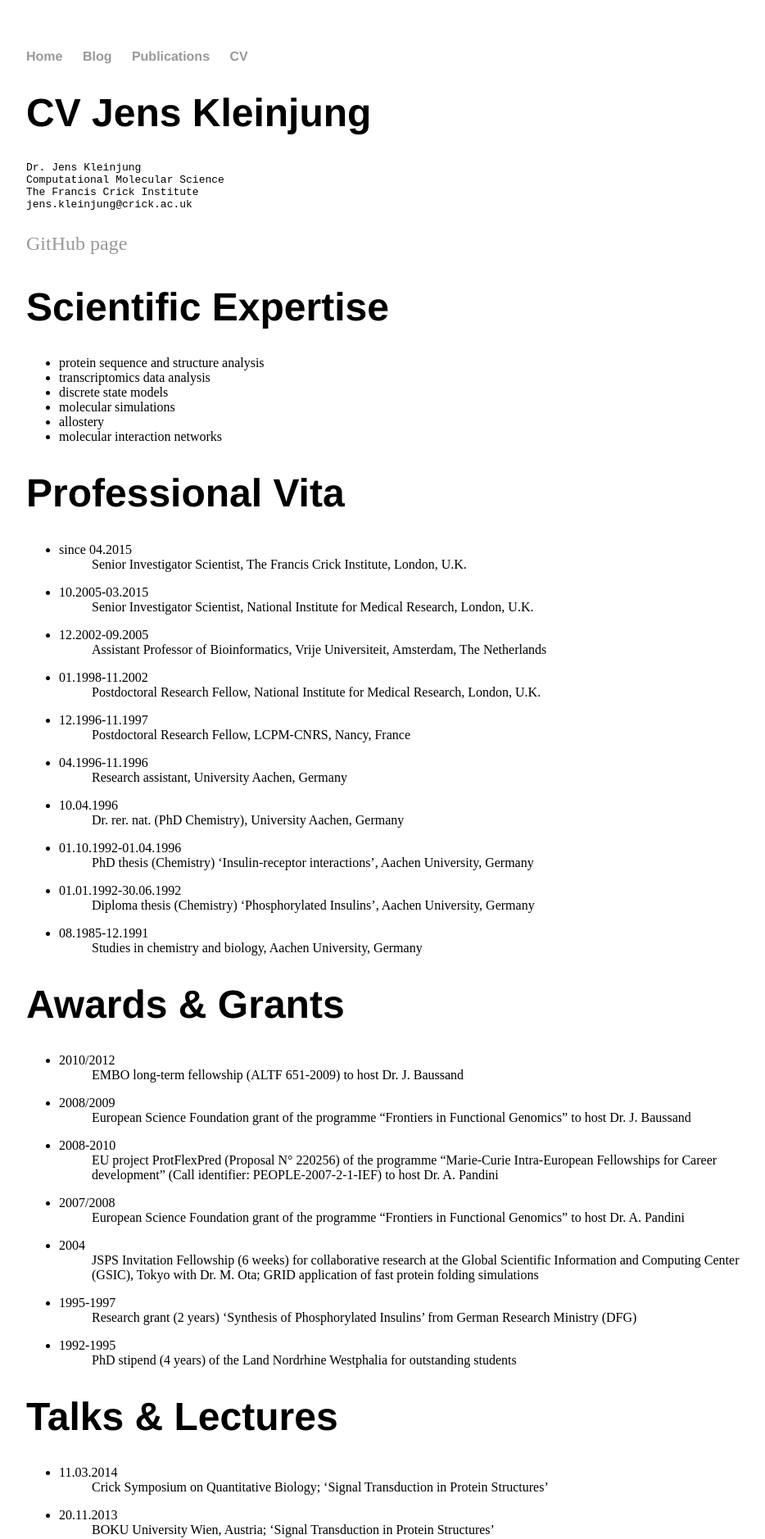
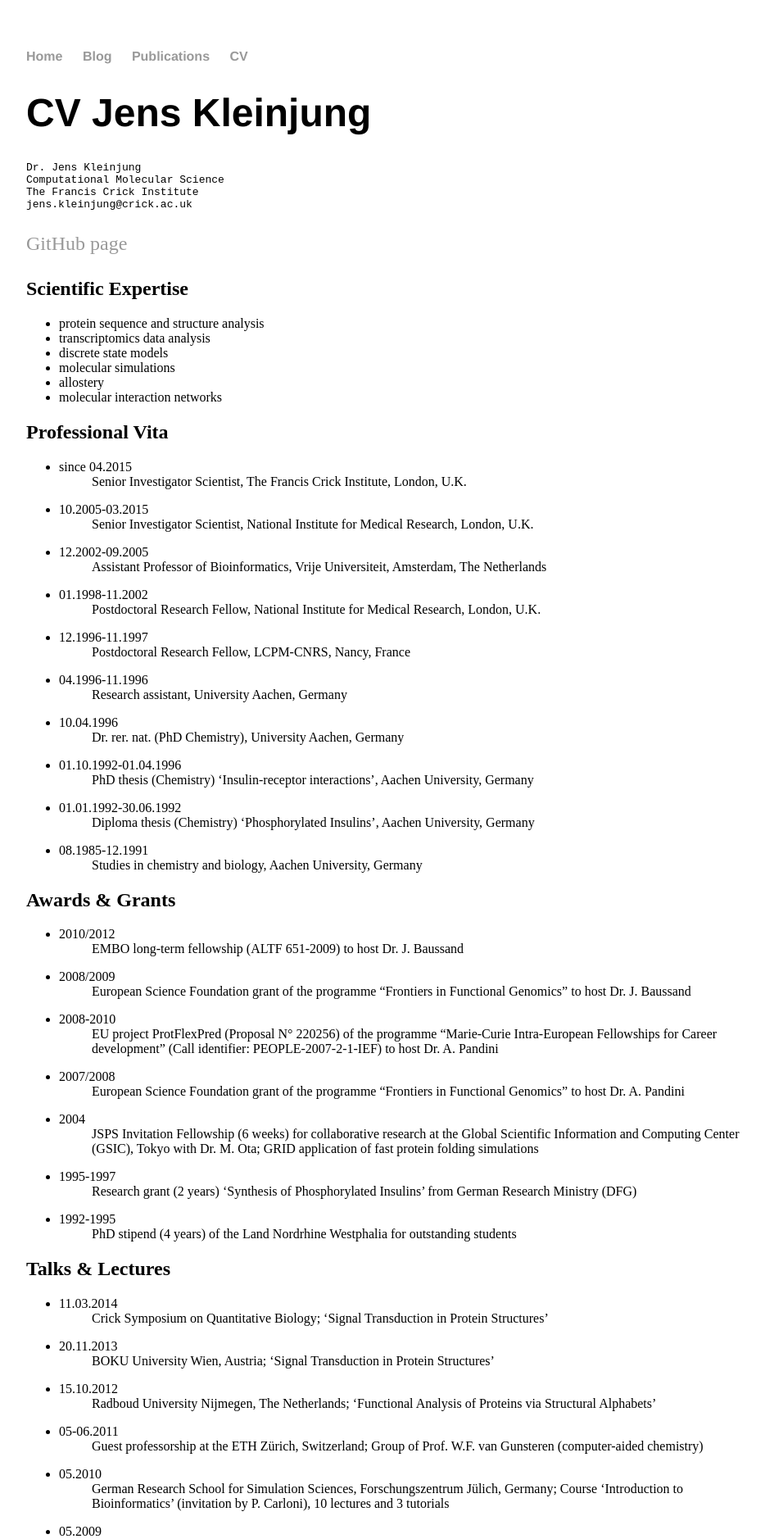
Before and after one commit to jkleinj/jkleinj.github.io, a Jekyll site: the page built from cv/cv.md, in a window 1280 px wide. Shown: the top 1878 px of the page at 82% size, without its empty margins (160-1094 px from the left). Built offline with Jekyll 4.4.1, drawn with Linux system fonts in a browser that asks for light colours; our own code applies the rules of GitHub Pages for plain Markdown files.

Commit message:
reformatted

````diff
--- a/cv/cv.md
+++ b/cv/cv.md
@@ -7,7 +7,7 @@ jens.kleinjung@crick.ac.uk
 ```
 [GitHub page](https://jkleinj.github.io/)
 
-# Scientific Expertise
+## Scientific Expertise
 * protein sequence and structure analysis
 * transcriptomics data analysis
 * discrete state models
@@ -15,7 +15,7 @@ jens.kleinjung@crick.ac.uk
 * allostery
 * molecular interaction networks
 
-# Professional Vita
+## Professional Vita
 * since 04.2015
 : Senior Investigator Scientist, The Francis Crick Institute, London, U.K.
 * 10.2005-03.2015
@@ -37,7 +37,7 @@ jens.kleinjung@crick.ac.uk
 * 08.1985-12.1991
 : Studies in chemistry and biology, Aachen University, Germany
 
-# Awards & Grants
+## Awards & Grants
 * 2010/2012
 : EMBO long-term fellowship (ALTF 651-2009) to host Dr. J. Baussand
 * 2008/2009
@@ -53,7 +53,7 @@ jens.kleinjung@crick.ac.uk
 * 1992-1995
 : PhD stipend (4 years) of the Land Nordrhine Westphalia for outstanding students
 
-# Talks & Lectures
+## Talks & Lectures
 * 11.03.2014
 : Crick Symposium on Quantitative Biology; 'Signal Transduction in Protein Structures'
 * 20.11.2013
@@ -93,11 +93,11 @@ jens.kleinjung@crick.ac.uk
 * 02.2001
 : BBSRC Bioinformatics Grantholders' Workshop, Hinxton, U.K.;	'Quest: Iterative Sequence Searching'
 
-# Other Professional Activities
+## Other Professional Activities
 * Academic editor of Scientific Reports
 * Academic editor of PLoS ONE
 * Reviewer for various research funding organisations
 
-# Publications
+## Publications
 * [ORCID](https://orcid.org/0000-0002-7875-5724)
 * [Google Scholar](https://scholar.google.co.uk/citations?user=ZIZ075AAAAAJ&hl=en)
````
